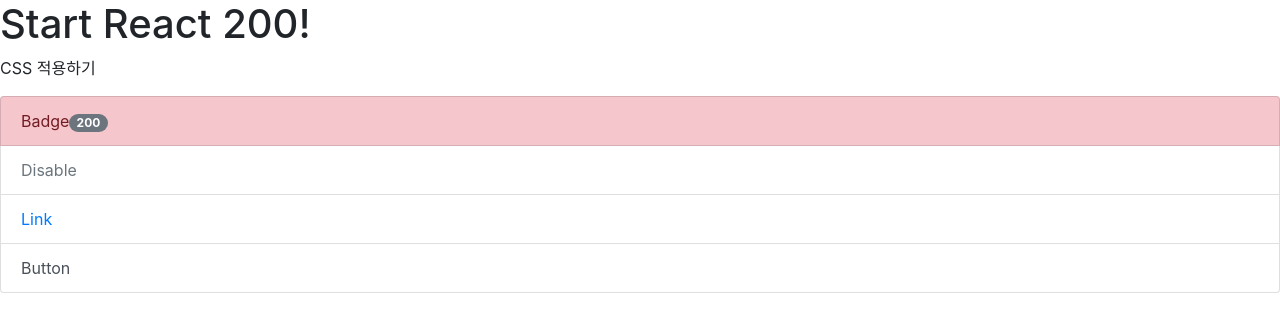
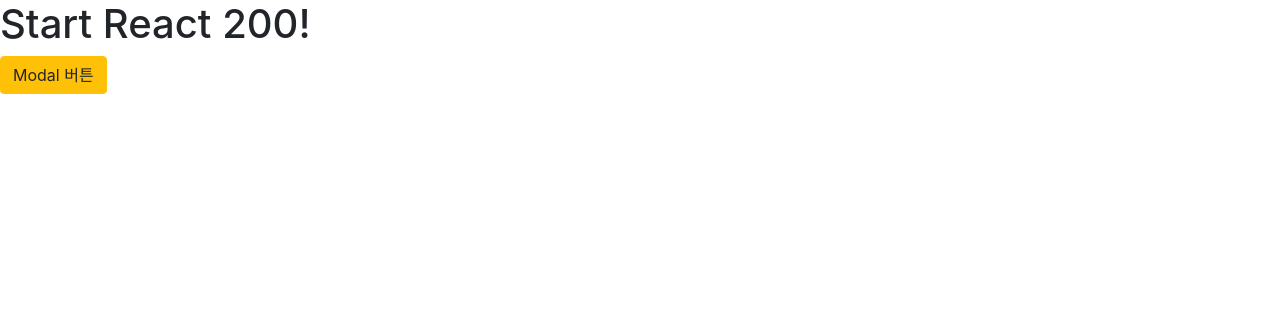
Before and after one commit to leejungyeoul/react200, a React (Create React App) app in the folder client/: page / in a window 1280 px wide. Shown: the top 332 px of the page. Built offline with nearby package versions, Linux system fonts and the light colour scheme.

Commit message:
048. reactstrap Modal 사용하기

```diff
--- a/client/src/App.js
+++ b/client/src/App.js
@@ -1,14 +1,12 @@
 import React from 'react';
-// import './App.css';
-import ListGroup from './R047_ReactstrapListGroup'
+import Modal from './R048_ReactstrapModal'
 import 'bootstrap/dist/css/bootstrap.css'
 
 function App() {
   return (
     <div>
       <h1>Start React 200!</h1>
-      <p>CSS 적용하기</p>
-      <ListGroup/>
+      <Modal/>
     </div>
   );
 }
--- a/client/src/R047_ReactstrapListGroup.js
+++ /dev/null
@@ -1,21 +0,0 @@
-import React, { Component } from 'react';
-import { ListGroup, ListGroupItem, Badge } from 'reactstrap';
-
-class R047_ReactstrapListGroup extends Component {
-  com
-  render() {
-    return (
-      <>
-        <ListGroup>
-          <ListGroupItem color="danger" className="justify-content-between">Badge
-            <Badge pill>200</Badge>
-          </ListGroupItem>
-          <ListGroupItem disabled tag="a" href="#">Disable</ListGroupItem>
-          <ListGroupItem tag="a" href="http://example.com">Link</ListGroupItem>
-          <ListGroupItem tag="button" action onClick={e => alert("button")}>Button</ListGroupItem>
-        </ListGroup>
-      </>
-    )}
-}
-
-export default R047_ReactstrapListGroup;
--- /dev/null
+++ b/client/src/R048_ReactstrapModal.js
@@ -0,0 +1,33 @@
+import React, { Component } from 'react';
+import { Button, Modal, ModalHeader, ModalBody, ModalFooter } from 'reactstrap';
+
+class R048_ReactstrapModal extends Component {
+  constructor(props) {
+    super(props);
+    this.state = { modal: false }
+  }
+
+  toggle = () => {
+    this.setState({modal: !this.state.modal})
+  }
+
+  render() {
+    return (
+      <>
+      <Button color="warning" onClick={this.toggle}>Modal 버튼</Button>
+      <Modal isOpen={this.state.modal} fade={true} toggle={this.toggle}>
+        <ModalHeader toggle={this.toggle}>Modal Header</ModalHeader>
+        <ModalBody>
+          The generated Lorem Ipsum is therefore always free from repetition.
+        </ModalBody>
+        <ModalFooter>
+          <Button color="primary" onClick={this.toggle}>확인</Button>
+          <Button color="secondary" onClick={this.toggle}>닫기</Button>
+        </ModalFooter>
+      </Modal>
+      </>
+   )
+  }
+}
+
+export default R048_ReactstrapModal;
```
